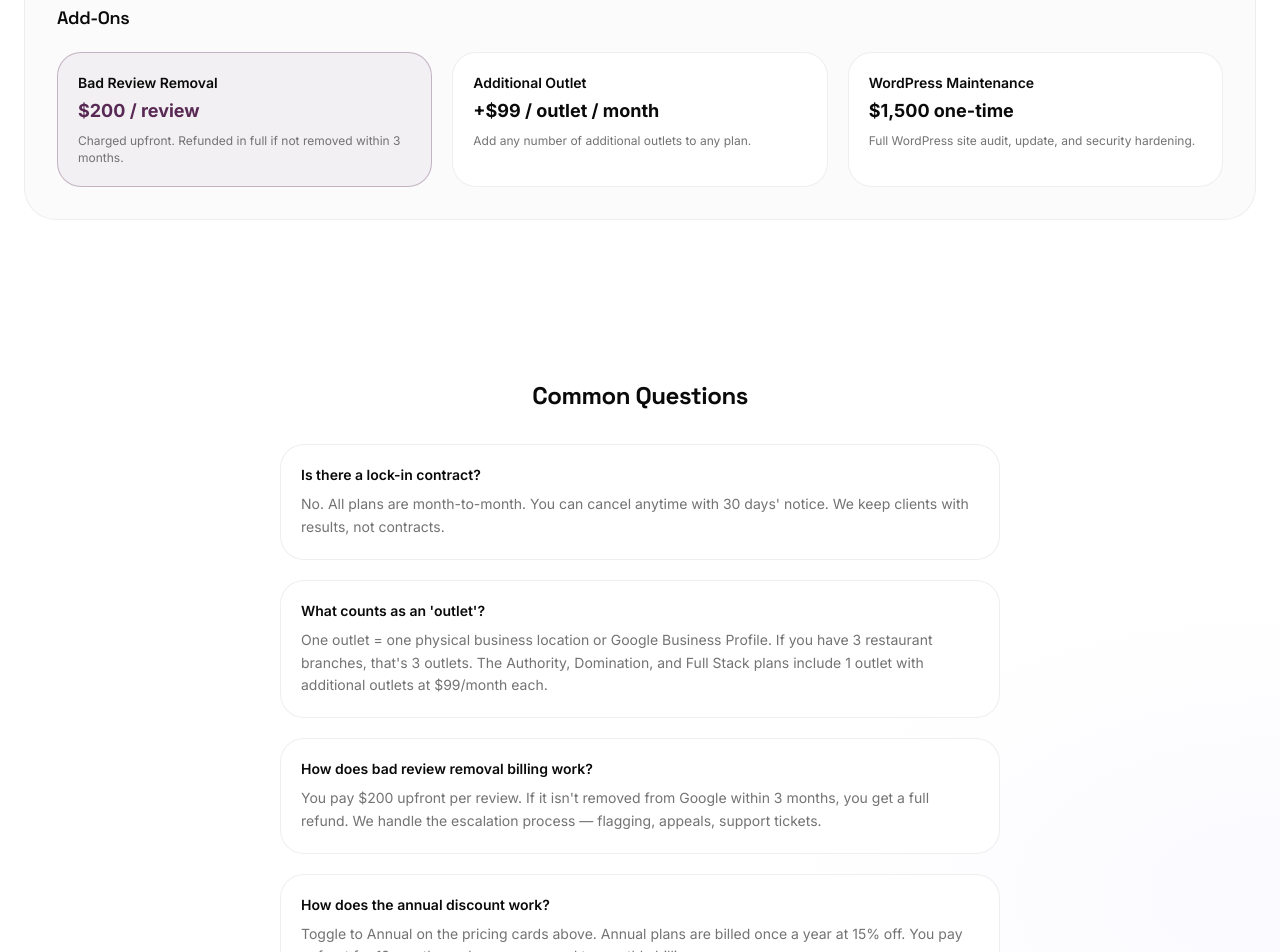
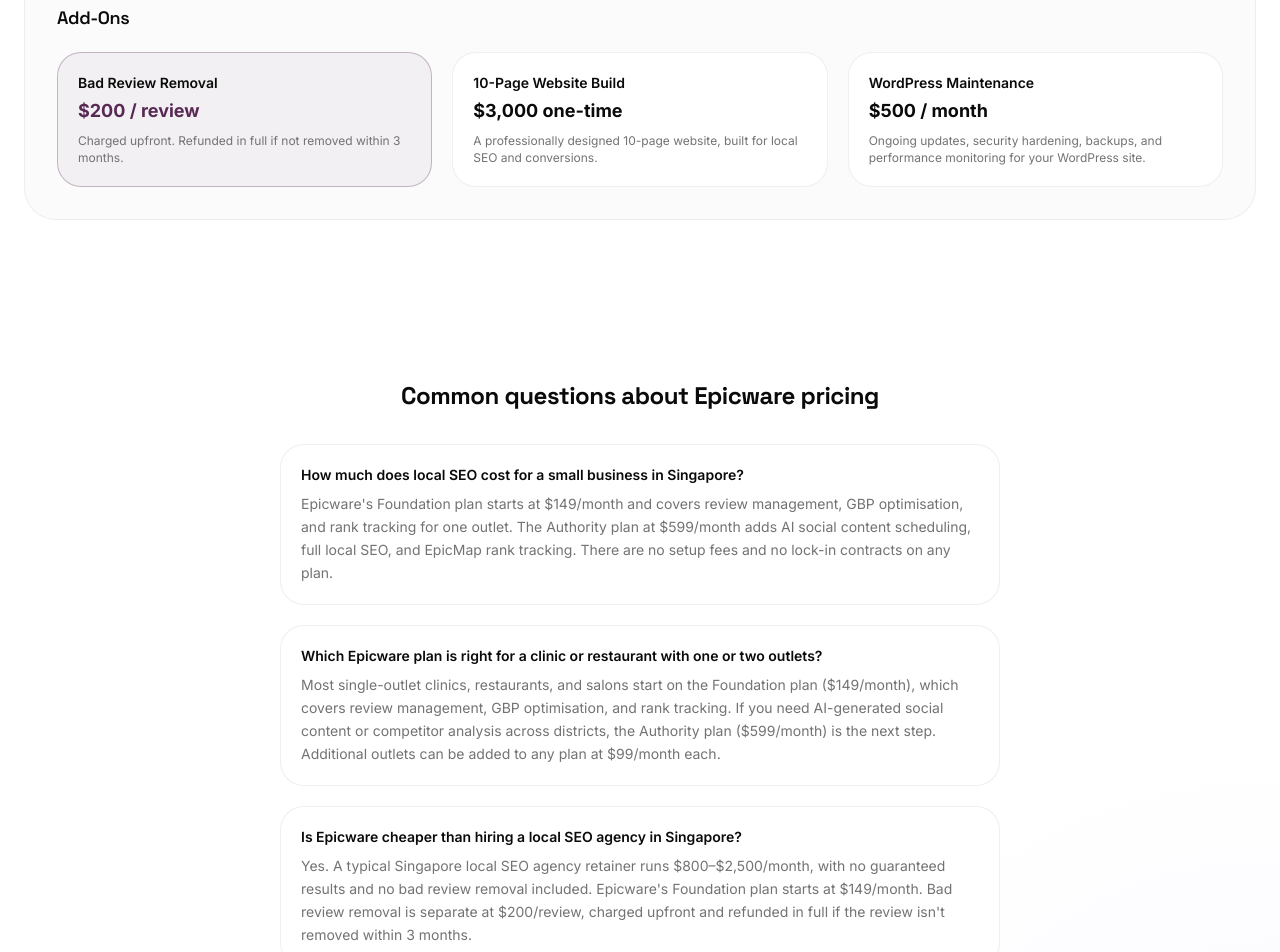
Before and after one commit to goepicware/epicware-next, a Next.js app: page /pricing in a window 1280 px wide. Shown: the part 2080-3032 px from the top of the page. Built offline with nearby package versions, Linux system fonts and the light colour scheme; no server answers.

Commit message:
feat(pricing): update Add-Ons — 10-page website build replaces additional outlet, WordPress maintenance now monthly
Bad Review Removal unchanged. Added JSON-LD Offer schema for all three
add-ons with correct SGD pricing (WordPress Maintenance uses unitCode MON).

```diff
--- a/app/pricing/page.tsx
+++ b/app/pricing/page.tsx
@@ -23,6 +23,30 @@ const schemaFAQ = {
   mainEntity: [
     {
       "@type": "Question",
+      name: "How much does local SEO cost for a small business in Singapore?",
+      acceptedAnswer: {
+        "@type": "Answer",
+        text: "Epicware's Foundation plan starts at $149/month and covers review management, GBP optimisation, and rank tracking for one outlet. The Authority plan at $599/month adds AI social content scheduling, full local SEO, and EpicMap rank tracking. There are no setup fees and no lock-in contracts on any plan.",
+      },
+    },
+    {
+      "@type": "Question",
+      name: "Which Epicware plan is right for a clinic or restaurant with one or two outlets?",
+      acceptedAnswer: {
+        "@type": "Answer",
+        text: "Most single-outlet clinics, restaurants, and salons start on the Foundation plan ($149/month), which covers review management, GBP optimisation, and rank tracking. If you need AI-generated social content or competitor analysis across districts, the Authority plan ($599/month) is the next step. Additional outlets can be added to any plan at $99/month each.",
+      },
+    },
+    {
+      "@type": "Question",
+      name: "Is Epicware cheaper than hiring a local SEO agency in Singapore?",
+      acceptedAnswer: {
+        "@type": "Answer",
+        text: "Yes. A typical Singapore local SEO agency retainer runs $800–$2,500/month, with no guaranteed results and no bad review removal service included. Epicware's Foundation plan starts at $149/month. Bad review removal is separate at $200/review, charged upfront and refunded in full if the review isn't removed within 3 months.",
+      },
+    },
+    {
+      "@type": "Question",
       name: "Is there a lock-in contract?",
       acceptedAnswer: {
         "@type": "Answer",
@@ -42,7 +66,7 @@ const schemaFAQ = {
       name: "How does bad review removal billing work?",
       acceptedAnswer: {
         "@type": "Answer",
-        text: "You pay $200 only when a review is successfully removed from Google. If a review stays up, you pay nothing. We handle the escalation process — flagging, appeals, support tickets.",
+        text: "You pay $200 upfront per review. If it isn't removed from Google within 3 months, you get a full refund. We handle the escalation process — flagging, appeals, support tickets.",
       },
     },
     {
@@ -139,9 +163,69 @@ const schemaPricing = {
         description: "Everything in Domination plus paid ad management across Meta and Google.",
         offers: {
           "@type": "Offer",
-          price: "2200",
+          price: "3800",
           priceCurrency: "SGD",
-          priceSpecification: { "@type": "UnitPriceSpecification", price: "2200", priceCurrency: "SGD", unitCode: "MON" },
+          priceSpecification: { "@type": "UnitPriceSpecification", price: "3800", priceCurrency: "SGD", unitCode: "MON" },
+          url: "https://www.epicware.ai/pricing",
+          seller: { "@type": "Organization", name: "Epicware Pte. Ltd." },
+        },
+      },
+    },
+  ],
+};
+
+const schemaAddOns = {
+  "@context": "https://schema.org",
+  "@type": "ItemList",
+  name: "Epicware Add-Ons",
+  description: "Optional add-on services available with any Epicware plan.",
+  url: "https://www.epicware.ai/pricing",
+  itemListElement: [
+    {
+      "@type": "ListItem",
+      position: 1,
+      item: {
+        "@type": "Product",
+        name: "Bad Review Removal",
+        description: "Charged upfront. Refunded in full if not removed within 3 months.",
+        offers: {
+          "@type": "Offer",
+          price: "200",
+          priceCurrency: "SGD",
+          priceSpecification: { "@type": "UnitPriceSpecification", price: "200", priceCurrency: "SGD", unitText: "per review" },
+          url: "https://www.epicware.ai/pricing",
+          seller: { "@type": "Organization", name: "Epicware Pte. Ltd." },
+        },
+      },
+    },
+    {
+      "@type": "ListItem",
+      position: 2,
+      item: {
+        "@type": "Product",
+        name: "10-Page Website Build",
+        description: "A professionally designed 10-page website, built for local SEO and conversions.",
+        offers: {
+          "@type": "Offer",
+          price: "3000",
+          priceCurrency: "SGD",
+          url: "https://www.epicware.ai/pricing",
+          seller: { "@type": "Organization", name: "Epicware Pte. Ltd." },
+        },
+      },
+    },
+    {
+      "@type": "ListItem",
+      position: 3,
+      item: {
+        "@type": "Product",
+        name: "WordPress Maintenance",
+        description: "Ongoing updates, security hardening, backups, and performance monitoring for your WordPress site.",
+        offers: {
+          "@type": "Offer",
+          price: "500",
+          priceCurrency: "SGD",
+          priceSpecification: { "@type": "UnitPriceSpecification", price: "500", priceCurrency: "SGD", unitCode: "MON" },
           url: "https://www.epicware.ai/pricing",
           seller: { "@type": "Organization", name: "Epicware Pte. Ltd." },
         },
@@ -155,6 +239,7 @@ export default function PricingPage() {
     <>
       <script type="application/ld+json" dangerouslySetInnerHTML={{ __html: JSON.stringify(schemaFAQ) }} />
       <script type="application/ld+json" dangerouslySetInnerHTML={{ __html: JSON.stringify(schemaPricing) }} />
+      <script type="application/ld+json" dangerouslySetInnerHTML={{ __html: JSON.stringify(schemaAddOns) }} />
 
       {/* Hero */}
       <section className="hero-gradient pt-28 pb-14">
@@ -188,9 +273,21 @@ export default function PricingPage() {
       {/* FAQ */}
       <section className="section-gradient-2 py-14 lg:py-20">
         <div className="container mx-auto px-6 max-w-3xl">
-          <h2 className="font-display font-bold text-foreground text-2xl mb-8 text-center">Common Questions</h2>
+          <h2 className="font-display font-bold text-foreground text-2xl mb-8 text-center">Common questions about Epicware pricing</h2>
           <div className="space-y-5">
             {[
+              {
+                q: "How much does local SEO cost for a small business in Singapore?",
+                a: "Epicware's Foundation plan starts at $149/month and covers review management, GBP optimisation, and rank tracking for one outlet. The Authority plan at $599/month adds AI social content scheduling, full local SEO, and EpicMap rank tracking. There are no setup fees and no lock-in contracts on any plan.",
+              },
+              {
+                q: "Which Epicware plan is right for a clinic or restaurant with one or two outlets?",
+                a: "Most single-outlet clinics, restaurants, and salons start on the Foundation plan ($149/month), which covers review management, GBP optimisation, and rank tracking. If you need AI-generated social content or competitor analysis across districts, the Authority plan ($599/month) is the next step. Additional outlets can be added to any plan at $99/month each.",
+              },
+              {
+                q: "Is Epicware cheaper than hiring a local SEO agency in Singapore?",
+                a: "Yes. A typical Singapore local SEO agency retainer runs $800–$2,500/month, with no guaranteed results and no bad review removal included. Epicware's Foundation plan starts at $149/month. Bad review removal is separate at $200/review, charged upfront and refunded in full if the review isn't removed within 3 months.",
+              },
               {
                 q: "Is there a lock-in contract?",
                 a: "No. All plans are month-to-month. You can cancel anytime with 30 days' notice. We keep clients with results, not contracts.",
--- a/components/pricing/PricingCards.tsx
+++ b/components/pricing/PricingCards.tsx
@@ -406,15 +406,15 @@ export default function PricingCards() {
               highlight: true,
             },
             {
-              name: "Additional Outlet",
-              price: "+$99 / outlet / month",
-              note: "Add any number of additional outlets to any plan.",
+              name: "10-Page Website Build",
+              price: "$3,000 one-time",
+              note: "A professionally designed 10-page website, built for local SEO and conversions.",
               highlight: false,
             },
             {
               name: "WordPress Maintenance",
-              price: "$1,500 one-time",
-              note: "Full WordPress site audit, update, and security hardening.",
+              price: "$500 / month",
+              note: "Ongoing updates, security hardening, backups, and performance monitoring for your WordPress site.",
               highlight: false,
             },
           ].map((a) => (
```
